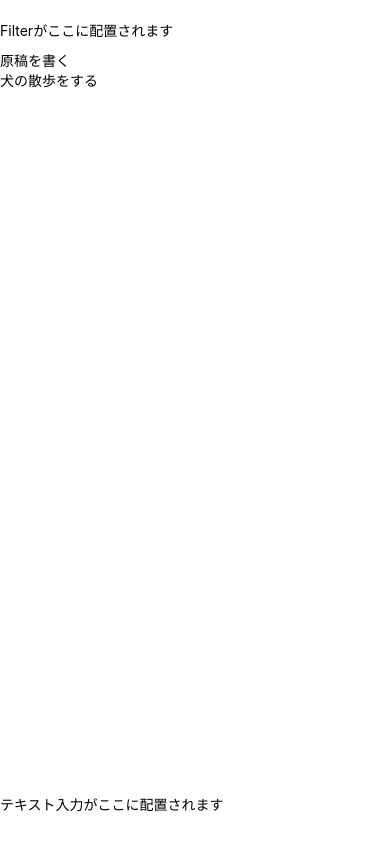
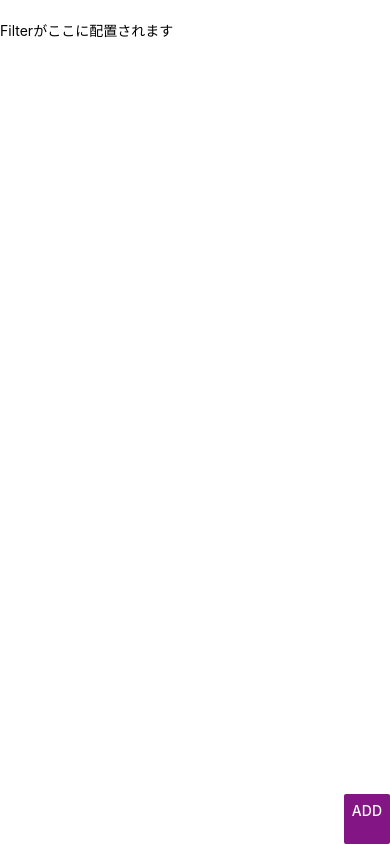
Before and after one commit to daiju81/smartphone_app, a React Native app: screen / in a window 390 px wide. Built offline with nearby package versions, Linux system fonts and the light colour scheme.

Commit message:
keyboard add

```diff
--- a/App.js
+++ b/App.js
@@ -7,24 +7,40 @@ import {
   Platform,
   ScrollView,
   FlatList,
+  TextInput,
+  Button,
+  KeyboardAvoidingView,
 } from 'react-native';
 
-const STATUSBAR_HEIGHT = Platform.OS == 'ios' ? 20 : StatusBar.currentHeight;
+const STATUSBAR_HEIGHT = Platform.OS === 'ios' ? 20 : StatusBar.currentHeight;
 
 export default class App extends React.Component {
   constructor(props) {
     super(props);
     this.state = {
-      todo: [
-        {index: 1, title: '原稿を書く', done: false},
-        {index: 2, title: '犬の散歩をする', done: false},
-      ],
-      currentIndex: 2,
+      todo: [],
+      currentIndex: 0,
+      inputText: '',
     };
   }
+
+  onAddItem = () => {
+    const title = this.state.inputText;
+    if ((title = '')) {
+      return;
+    }
+    const index = this.state.currentIndex + 1;
+    const newTodo = {index: index, title: title, done: false};
+    const todo = [...this.state.todo, newTodo];
+    this.setState({
+      todo: todo,
+      currentIndex: index,
+      inputText: '',
+    });
+  };
   render() {
     return (
-      <View style={styles.container}>
+      <KeyboardAvoidingView style={styles.container} behavior="padding">
         <View style={styles.filter}>
           <Text>Filterがここに配置されます</Text>
         </View>
@@ -36,9 +52,19 @@ export default class App extends React.Component {
           />
         </ScrollView>
         <View style={styles.input}>
-          <Text>テキスト入力がここに配置されます</Text>
+          <TextInput
+            onChangeText={(text) => this.setState({inputText: text})}
+            value={this.state.inputText}
+            style={styles.inputText}
+          />
+          <Button
+            onPress={this.onAddItem}
+            title="Add"
+            color="#841584"
+            style={styles.inputButton}
+          />
         </View>
-      </View>
+      </KeyboardAvoidingView>
     );
   }
 }
@@ -58,5 +84,12 @@ const styles = StyleSheet.create({
   },
   input: {
     height: 50,
+    flexDirection: 'row',
+  },
+  inputText: {
+    flex: 1,
+  },
+  inputButton: {
+    width: 100,
   },
 });
```
